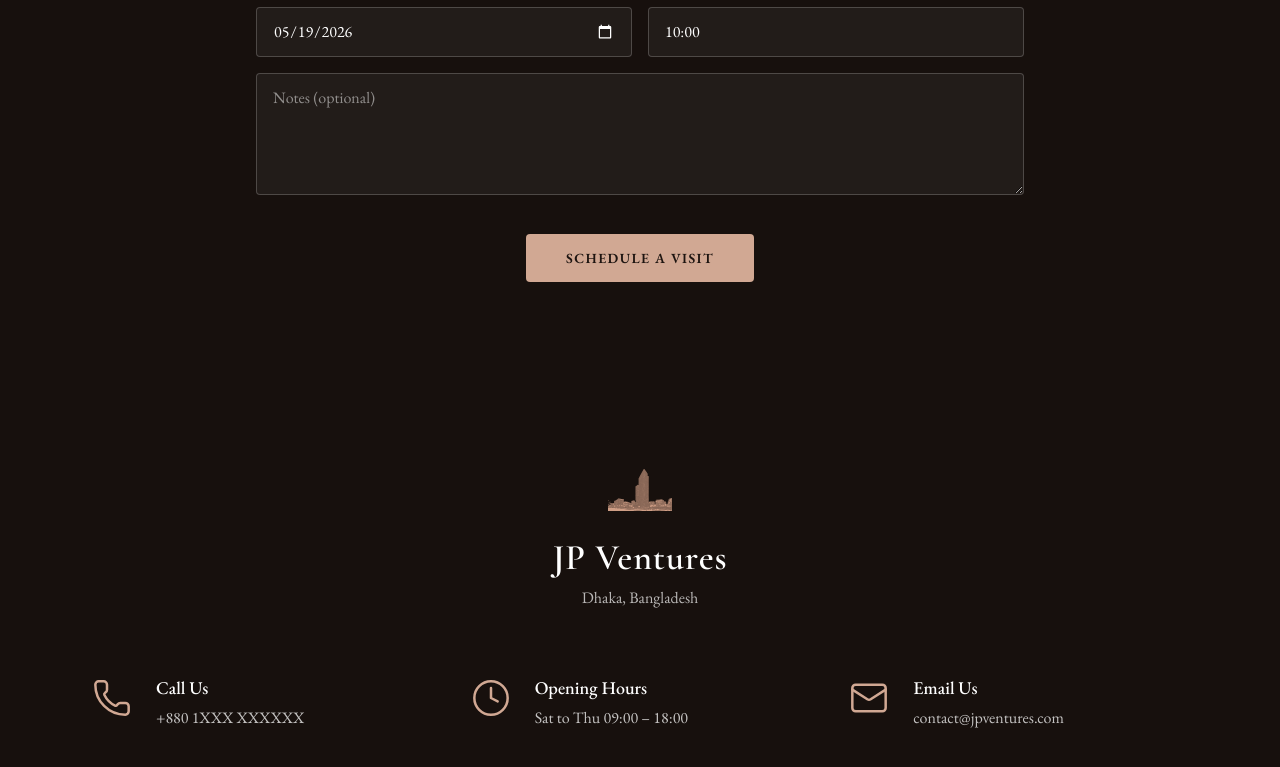
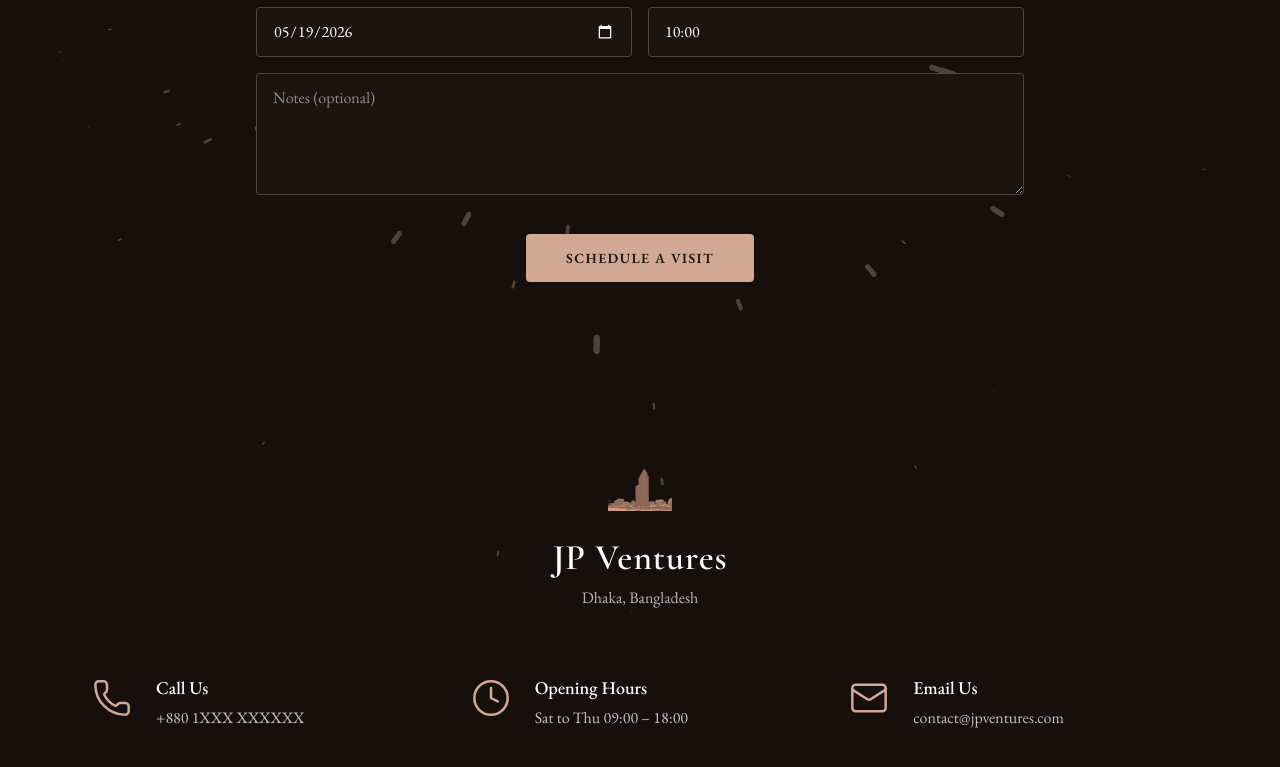
Before and after one commit to RahatKarim1795/jpventures, a Next.js app: page / in a window 1280 px wide. Shown: the part 6781-7548 px from the top of the page. Built offline with nearby package versions, Linux system fonts and the light colour scheme; a web font is replaced by a local one.

Commit message:
footer +contact animation

```diff
--- a/app/page.tsx
+++ b/app/page.tsx
@@ -6,8 +6,9 @@ import Amenities from '@/components/sections/Amenities';
 import ImageStatement from '@/components/sections/ImageStatement';
 import Gallery from '@/components/sections/Gallery';
 import VideoSection from '@/components/sections/VideoSection';
+import ContactFooterShell from '@/components/sections/ContactFooterShell';
+import ContactSection from '@/components/sections/ContactSection';
 import Footer from '@/components/sections/Footer';
-import ContactSection from '@/components/sections/ContactSection';
 
 const AMENITIES_SET_ONE = [
   { title: '24/7 Security' },
@@ -35,8 +36,10 @@ export default function Home() {
       <Amenities items={[...AMENITIES_SET_TWO]} reverse />
       <Gallery />
       <VideoSection />
-      <ContactSection />
-      <Footer />
+      <ContactFooterShell>
+        <ContactSection />
+        <Footer />
+      </ContactFooterShell>
     </div>
   );
 }
--- a/components/effects/Antigravity.tsx
+++ b/components/effects/Antigravity.tsx
@@ -1,7 +1,7 @@
 'use client';
 
 import { Canvas, useFrame, useThree } from '@react-three/fiber';
-import React, { useMemo, useRef } from 'react';
+import React, { useEffect, useMemo, useRef } from 'react';
 import * as THREE from 'three';
 
 interface AntigravityProps {
@@ -46,6 +46,23 @@ const AntigravityInner: React.FC<AntigravityProps> = ({
   const lastMousePos = useRef({ x: 0, y: 0 });
   const lastMouseMoveTime = useRef(0);
   const virtualMouse = useRef({ x: 0, y: 0 });
+  const globalPointer = useRef({ x: 0, y: 0 });
+  const hasGlobalPointer = useRef(false);
+
+  useEffect(() => {
+    const handlePointerMove = (event: MouseEvent) => {
+      const normalizedX = (event.clientX / window.innerWidth) * 2 - 1;
+      const normalizedY = -(event.clientY / window.innerHeight) * 2 + 1;
+
+      globalPointer.current = { x: normalizedX, y: normalizedY };
+      hasGlobalPointer.current = true;
+    };
+
+    window.addEventListener('mousemove', handlePointerMove, { passive: true });
+    return () => {
+      window.removeEventListener('mousemove', handlePointerMove);
+    };
+  }, []);
 
   const particles = useMemo(() => {
     const temp = [];
@@ -93,16 +110,19 @@ const AntigravityInner: React.FC<AntigravityProps> = ({
     if (!mesh) return;
 
     const { viewport: v, pointer: m } = state;
+    const pointer = hasGlobalPointer.current ? globalPointer.current : m;
 
-    const mouseDist = Math.sqrt(Math.pow(m.x - lastMousePos.current.x, 2) + Math.pow(m.y - lastMousePos.current.y, 2));
+    const mouseDist = Math.sqrt(
+      Math.pow(pointer.x - lastMousePos.current.x, 2) + Math.pow(pointer.y - lastMousePos.current.y, 2),
+    );
 
     if (mouseDist > 0.001) {
       lastMouseMoveTime.current = Date.now();
-      lastMousePos.current = { x: m.x, y: m.y };
+      lastMousePos.current = { x: pointer.x, y: pointer.y };
     }
 
-    let destX = (m.x * v.width) / 2;
-    let destY = (m.y * v.height) / 2;
+    let destX = (pointer.x * v.width) / 2;
+    let destY = (pointer.y * v.height) / 2;
 
     if (autoAnimate && Date.now() - lastMouseMoveTime.current > 2000) {
       const time = state.clock.getElapsedTime();
--- /dev/null
+++ b/components/sections/ContactFooterShell.tsx
@@ -0,0 +1,38 @@
+'use client';
+
+import Antigravity from '@/components/effects/Antigravity';
+import type { ReactNode } from 'react';
+
+type ContactFooterShellProps = {
+  children: ReactNode;
+};
+
+export default function ContactFooterShell({ children }: ContactFooterShellProps) {
+  return (
+    <div className="relative overflow-hidden bg-brand-brown-600 text-white">
+      <div className="absolute inset-0 z-0 pointer-events-auto">
+        <Antigravity
+          count={140}
+          magnetRadius={6}
+          ringRadius={6}
+          waveSpeed={0.4}
+          waveAmplitude={0.8}
+          particleSize={0.9}
+          lerpSpeed={0.05}
+          color="#d1a893"
+          autoAnimate
+          particleVariance={1}
+          rotationSpeed={0}
+          depthFactor={1}
+          pulseSpeed={2.6}
+          particleShape="capsule"
+          fieldStrength={12}
+        />
+      </div>
+
+      <div className="absolute inset-0 z-0 pointer-events-none bg-brand-brown-600/70" />
+
+      <div className="relative z-10">{children}</div>
+    </div>
+  );
+}
--- a/components/sections/ContactSection.tsx
+++ b/components/sections/ContactSection.tsx
@@ -7,7 +7,7 @@ const LOGO_GOLD_FILTER =
   'brightness(0) saturate(100%) invert(78%) sepia(18%) saturate(800%) hue-rotate(330deg) brightness(95%) contrast(88%)';
 
 const INPUT_CLASS =
-  'w-full rounded border border-white/20 bg-white/5 px-4 py-3 text-white placeholder:text-white/50 outline-none transition-colors focus:border-[#d1a893]/60 focus:ring-1 focus:ring-[#d1a893]/40';
+  'w-full rounded border border-white/20 bg-brand-brown px-4 py-3 text-white placeholder:text-white/50 outline-none transition-colors focus:border-[#d1a893]/60 focus:ring-1 focus:ring-[#d1a893]/40';
 
 const TIME_SLOTS = (() => {
   const slots: string[] = [];
@@ -40,7 +40,7 @@ export default function ContactSection() {
   };
 
   return (
-    <section className="w-full bg-brand-brown-600 px-6 py-16 text-white md:py-24">
+    <section className="w-full px-6 py-16 text-white md:py-24">
       <div className="mx-auto max-w-3xl text-center">
         <span className="inline-block rounded-full border border-white/25 px-4 py-1.5 text-sm tracking-wide text-white/90">
           Contact Us
--- a/components/sections/Footer.tsx
+++ b/components/sections/Footer.tsx
@@ -77,7 +77,7 @@ export default function Footer() {
   const year = new Date().getFullYear();
 
   return (
-    <footer className="w-full bg-brand-brown-600 text-white">
+    <footer className="w-full text-white">
       <div className="mx-auto max-w-6xl px-6 py-14 md:py-20">
         <div className="flex flex-col items-center text-center">
           <div className="relative h-14 w-14 md:h-16 md:w-16">
```
